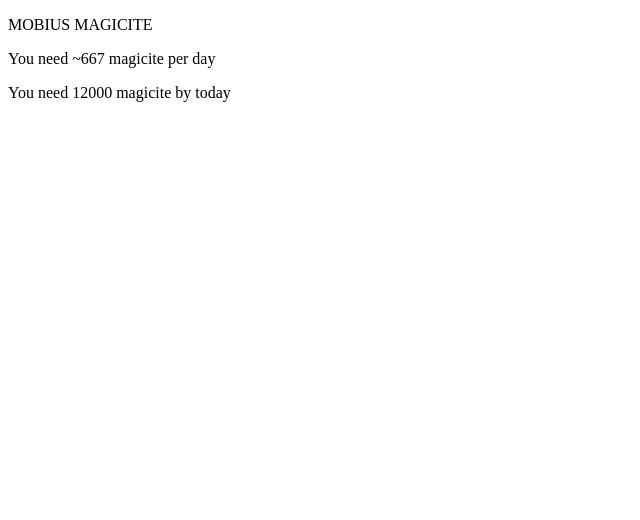
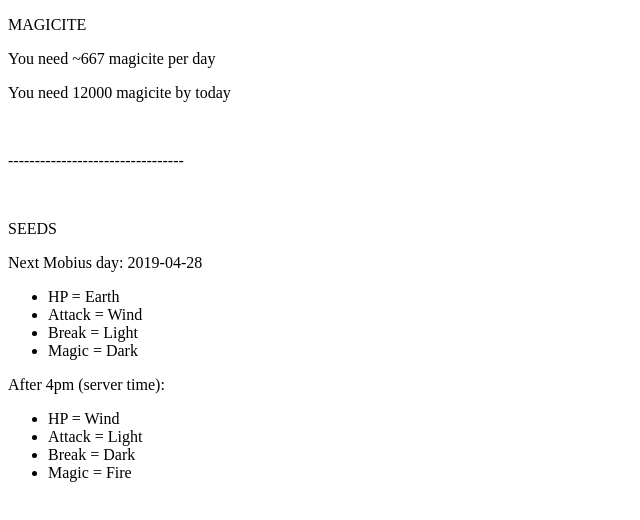
Before and after one commit to makotocchi/mobius-utils, a plain HTML site: page index.html in a window 1280 px wide. Shown: the whole page, without its empty margins (0-640 px from the left). Drawn offline with Linux system fonts and the light colour scheme.

Commit message:
Add seed prediction for Mobius days

```diff
--- a/index.html
+++ b/index.html
@@ -6,23 +6,79 @@
         <title>Mobius Utils</title>
     </head>
     <body>
-        <p>MOBIUS MAGICITE</p>
+        <p>MAGICITE</p>
         <p id="magicite_daily"></p>
         <p id="magicite_today"></p>
+        <br>
+        <p>---------------------------------</p>
+        <br>
+        <p>SEEDS</p>
+        <p id="seed_day">
+        <ul>
+            <li id="seed1A"></li>
+            <li id="seed2A"></li>
+            <li id="seed3A"></li>
+            <li id="seed4A"></li>
+        </ul>
+        <p>After 4pm (server time):</p>
+        <ul>
+            <li id="seed1B"></li>
+            <li id="seed2B"></li>
+            <li id="seed3B"></li>
+            <li id="seed4B"></li>
+        </ul>
 
         <script>
-            function daysInMonth(month, year) {
+            function daysInMonth(month, year)
+            {
                 return new Date(year, month, 0).getDate();
             }
-            var d = new Date();
-            var year = d.getFullYear();
-            var month = d.getMonth() + 1;
+
+            function nextMobiusDay(day, month, year)
+            {
+                if (day < 8)
+                {
+                    return new Date(year, month, 8);
+                }
+                else if (day < 18)
+                {
+                    return new Date(year, month, 18);
+                }
+                else
+                {
+                    return new Date (year, month, 28);
+                }
+            }
+
+            function daysBetween(date1, date2)
+            {
+                date1.setHours(0, 0, 0);
+                date2.setHours(0, 0, 0);
+                return Math.round(Math.abs((date1.getTime() - date2.getTime())/(24*60*60*1000)));
+            }
+
+            var today = new Date();
+            var year = today.getFullYear();
+            var month = today.getMonth() + 1;
             var magicite_per_day = 20000.0 / daysInMonth(month, year);
-            var day = d.getDate();
+            var day = today.getDate();
             var magicite_needed_now = magicite_per_day * day;
-
             document.getElementById("magicite_daily").innerHTML = "You need ~" + Math.ceil(magicite_per_day) + " magicite per day";
             document.getElementById("magicite_today").innerHTML = "You need " + Math.round(magicite_needed_now) + " magicite by today";
+
+            var elements = ["Wind", "Light", "Dark", "Fire", "Water", "Earth"];
+            var baseDay = new Date(2019, 3, 17);
+            var mobiusDay = nextMobiusDay(day, month - 1, year);
+            var daysPassed = daysBetween(baseDay, mobiusDay);
+            document.getElementById("seed_day").innerHTML = "Next Mobius day: " + mobiusDay.toISOString().slice(0,10);
+            document.getElementById("seed1A").innerHTML = "HP = " +     elements[daysPassed % 6];
+            document.getElementById("seed2A").innerHTML = "Attack = " + elements[(daysPassed + 1) % 6];
+            document.getElementById("seed3A").innerHTML = "Break = " +  elements[(daysPassed + 2) % 6];
+            document.getElementById("seed4A").innerHTML = "Magic = " +  elements[(daysPassed + 3) % 6];
+            document.getElementById("seed1B").innerHTML = "HP = " +     elements[(daysPassed + 1) % 6];
+            document.getElementById("seed2B").innerHTML = "Attack = " + elements[(daysPassed + 2) % 6];
+            document.getElementById("seed3B").innerHTML = "Break = " +  elements[(daysPassed + 3) % 6];
+            document.getElementById("seed4B").innerHTML = "Magic = " +  elements[(daysPassed + 4) % 6];
         </script>
     </body>
 </html>
```
